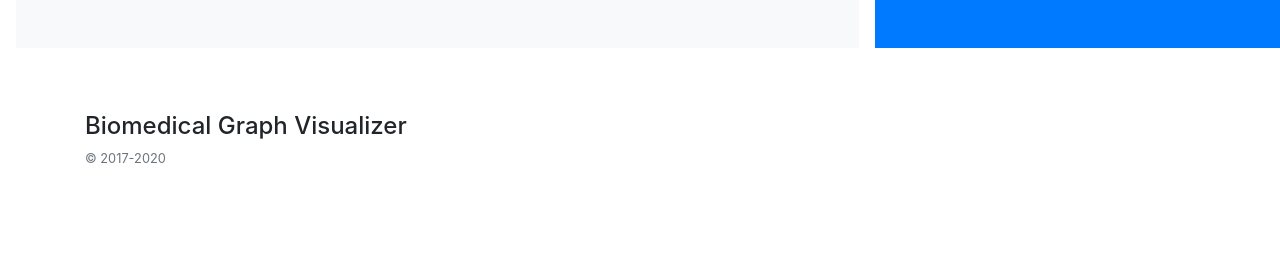
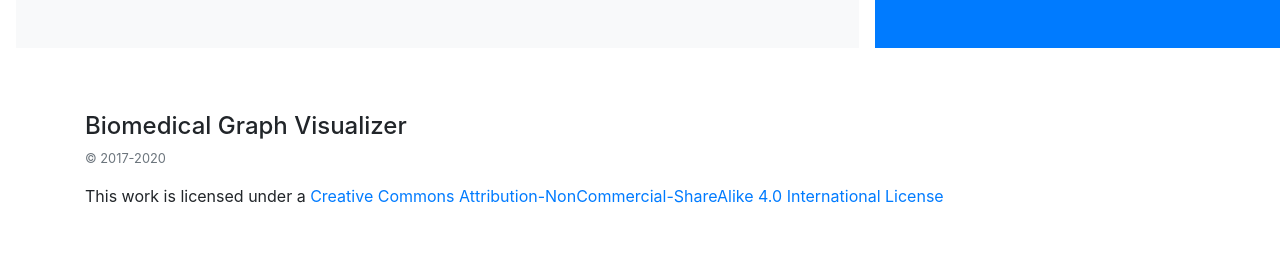
Before and after one commit to ashtonteng/biomedical-graph-visualizer, a Flask app: page / in a window 1280 px wide. Shown: the part 3216-3472 px from the top of the page. Before the commit the page ends 3379 px from the top, so only its background shows below. Run offline with Flask 2, Linux system fonts and the light colour scheme; some libraries are stand-ins or nearby versions.

Commit message:
Added license and readme
Added license to base.html; added license to and updated readme

```diff
--- a/templates/base.html
+++ b/templates/base.html
@@ -61,6 +61,8 @@
 <footer class="container py-5">
   <h4>Biomedical Graph Visualizer</h4>
   <small class="d-block mb-3 text-muted">&copy; 2017-2020</small>
+  This work is licensed under a <a rel="license" href="http://creativecommons.org/licenses/by-nc-sa/4.0/" target="_blank">Creative Commons
+  Attribution-NonCommercial-ShareAlike 4.0 International License</a>
 </footer>
 
 {% block script %}{% endblock %}
```
Also changed, not shown: README.md.
